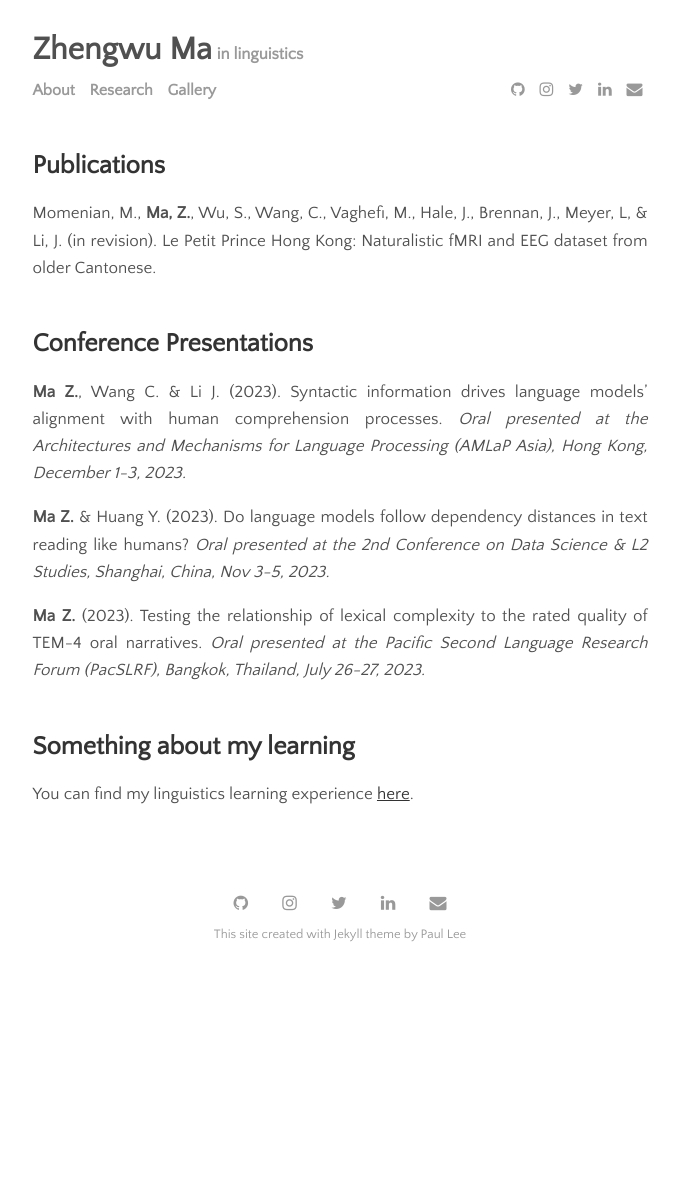
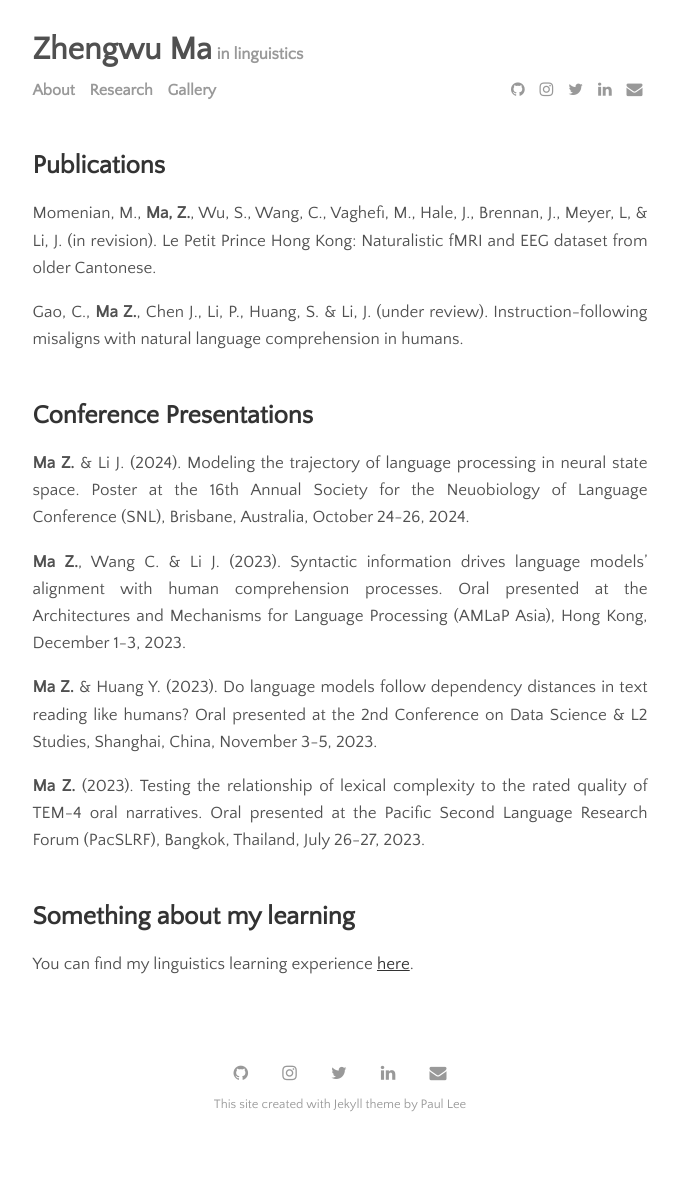
Before and after one commit to zhengwuma/zhengwuma.github.io, a Jekyll site: the page built from menu/research.md, in a window 1280 px wide. Shown: the whole page, without its empty margins (300-980 px from the left). Built offline with Jekyll 4.4.1, drawn with Linux system fonts in a browser that asks for light colours; before the commit the page ends 1028 px from its top, so only the background shows below that.

Commit message:
Update research.md

```diff
--- a/menu/research.md
+++ b/menu/research.md
@@ -6,13 +6,17 @@ permalink: /research
 
 ## Publications
 Momenian, M., **Ma, Z.**, Wu, S., Wang, C., Vaghefi, M., Hale, J., Brennan, J., Meyer, L, & Li, J. (in revision). Le Petit Prince Hong Kong: Naturalistic fMRI and EEG dataset from older Cantonese.
+
+Gao, C., **Ma Z.**, Chen J., Li, P., Huang, S. & Li, J. (under review). Instruction-following misaligns with natural language comprehension in humans.
 <br><br>
 ## Conference Presentations
-**Ma Z.**, Wang C. & Li J. (2023). Syntactic information drives language models’ alignment with human comprehension processes. _Oral presented at the Architectures and Mechanisms for Language Processing (AMLaP Asia), Hong Kong, December 1-3, 2023._
+**Ma Z.** & Li J. (2024). Modeling the trajectory of language processing in neural state space. Poster at the 16th Annual Society for the Neuobiology of Language Conference (SNL), Brisbane, Australia, October 24-26, 2024.
 
-**Ma Z.** & Huang Y. (2023). Do language models follow dependency distances in text reading like humans? _Oral presented at the 2nd Conference on Data Science & L2 Studies, Shanghai, China, Nov 3-5, 2023._
+**Ma Z.**, Wang C. & Li J. (2023). Syntactic information drives language models’ alignment with human comprehension processes. Oral presented at the Architectures and Mechanisms for Language Processing (AMLaP Asia), Hong Kong, December 1-3, 2023.
 
-**Ma Z.** (2023). Testing the relationship of lexical complexity to the rated quality of TEM-4 oral narratives. _Oral presented at the Pacific Second Language Research Forum (PacSLRF), Bangkok, Thailand, July 26-27, 2023._
+**Ma Z.** & Huang Y. (2023). Do language models follow dependency distances in text reading like humans? Oral presented at the 2nd Conference on Data Science & L2 Studies, Shanghai, China, November 3-5, 2023.
+
+**Ma Z.** (2023). Testing the relationship of lexical complexity to the rated quality of TEM-4 oral narratives. Oral presented at the Pacific Second Language Research Forum (PacSLRF), Bangkok, Thailand, July 26-27, 2023.
 <br><br>
 ## Something about my learning
 You can find my linguistics learning experience <a href="https://zhengwuma.github.io/learning.html">here</a>.
```
